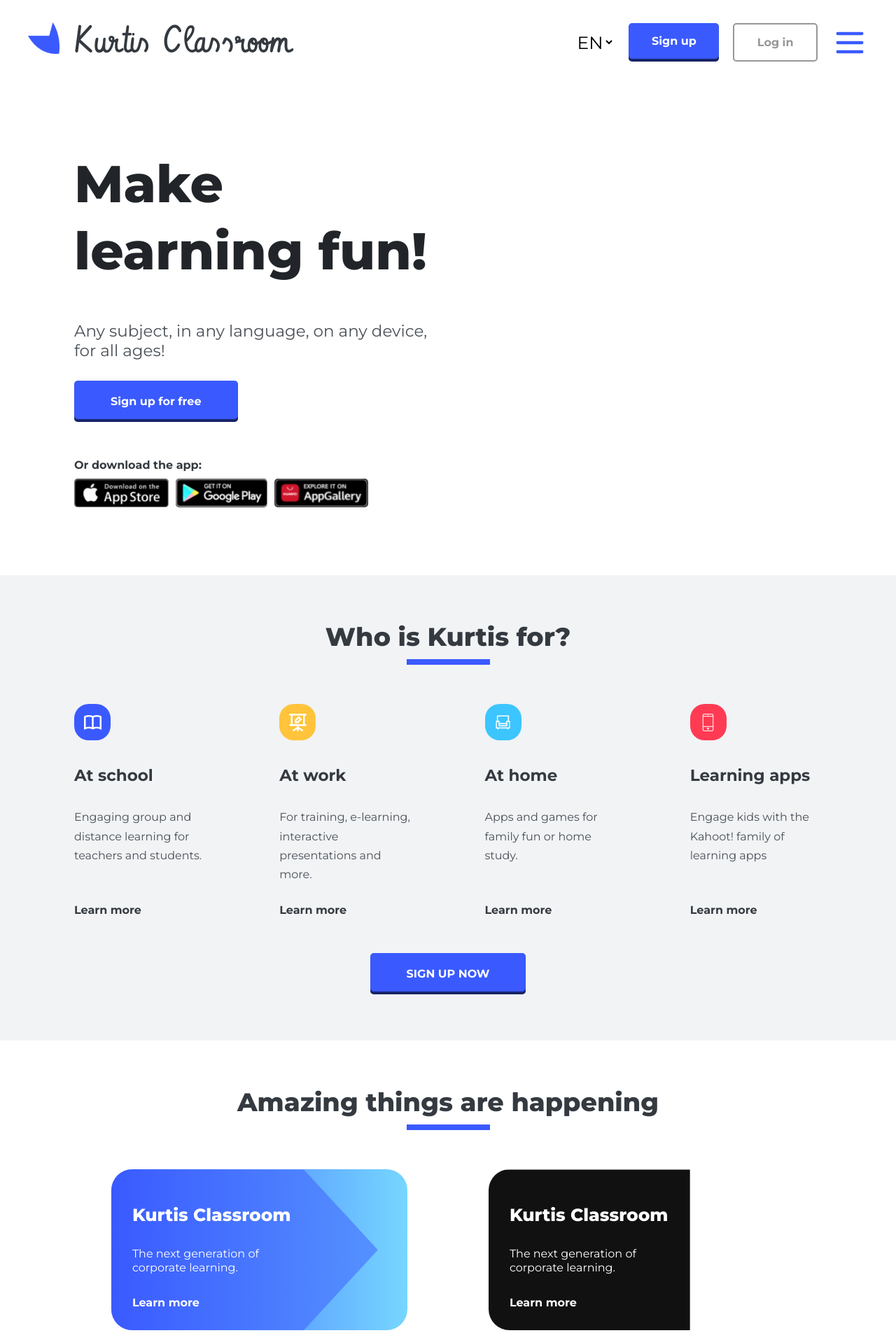
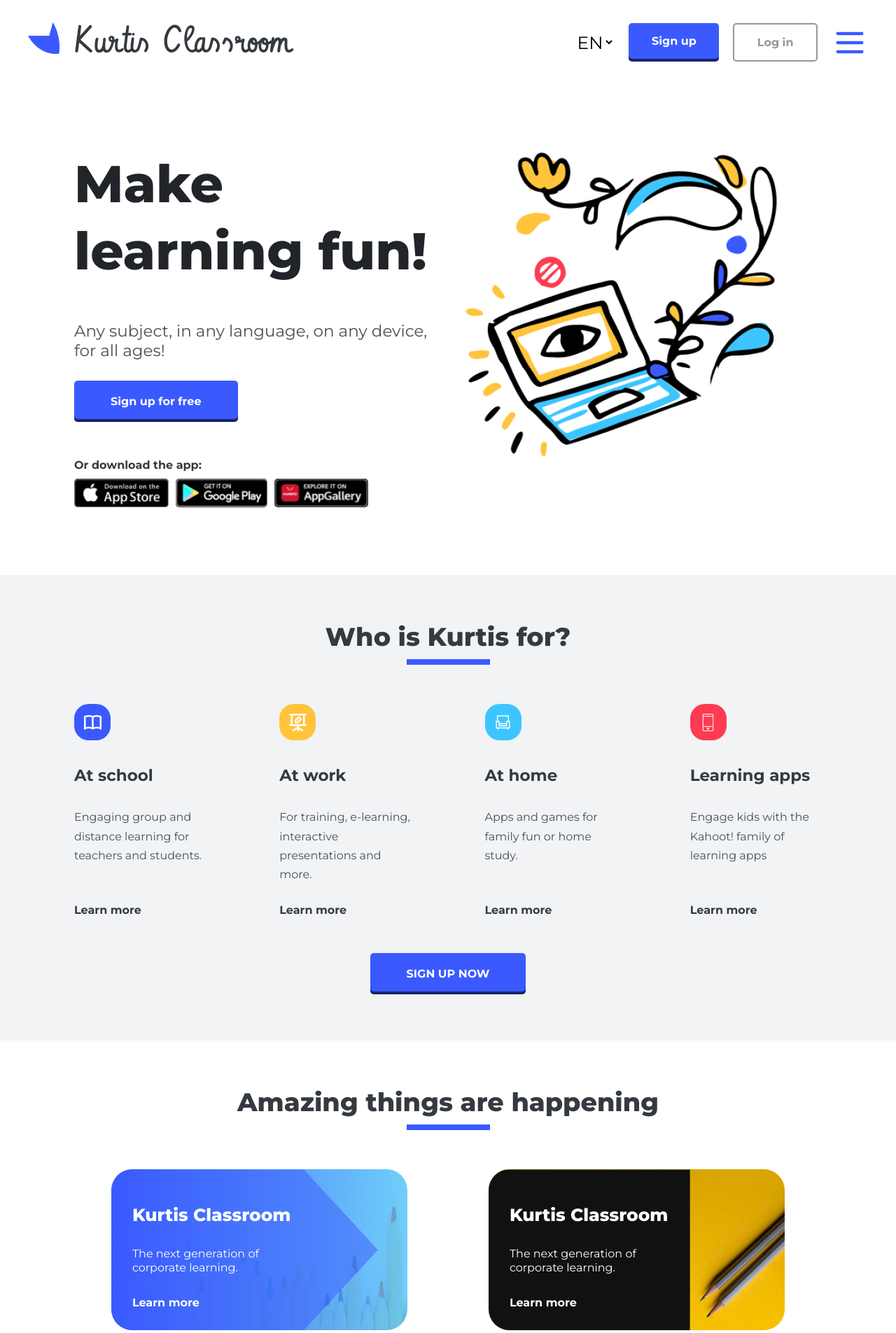
Before and after one commit to dragunovartem99/kurtis-classroom, a website: page index.html in a window 1280 px wide. Shown: the top 1905 px of the page at 70% size. Drawn offline with Linux system fonts and the light colour scheme; the site is published under a folder, as on GitHub Pages, so addresses that start at the root find nothing; files whose address does not match are found by name.

Commit message:
Fixed img sources

```diff
--- a/index.html
+++ b/index.html
@@ -96,7 +96,7 @@
       </div>
 
       <div class="hero__img">
-        <img src="/img/hero/beautiful-laptop.png" alt="" />
+        <img src="img/hero/beautiful-laptop.png" alt="" />
       </div>
     </section>
 
--- a/sass/components/_cards.scss
+++ b/sass/components/_cards.scss
@@ -78,7 +78,7 @@
       rgba($color-blue, 1),
       rgba($color-lightblue, 0.7)
     ),
-    url(/img/cards-slider/card-pencils.jpeg) bottom/cover;
+    url(img/cards-slider/card-pencils.jpeg) bottom/cover;
   z-index: 0;
   &::after {
     border-radius: inherit;
@@ -96,7 +96,7 @@
 
 .card--pencil {
   position: relative;
-  background: url(/img/cards-slider/card-pencil.jpeg) right/cover;
+  background: url(img/cards-slider/card-pencil.jpeg) right/cover;
   z-index: 0;
   &::after {
     border-radius: inherit;
--- a/sass/components/_target.scss
+++ b/sass/components/_target.scss
@@ -62,6 +62,9 @@
     @include mq(md) {
       grid-column: span 2;
     }
+    &:hover {
+      color: $color-gold;
+    }
   }
 
   &__icon {
```
Also changed, not shown: css/style.css, 1 other file.
